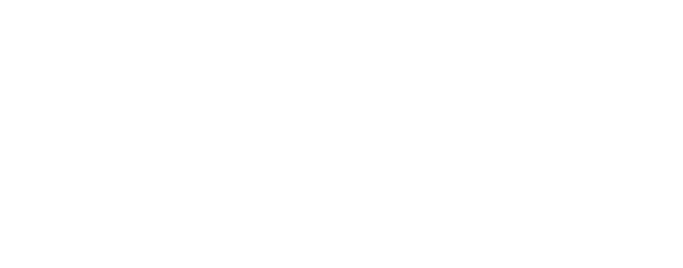
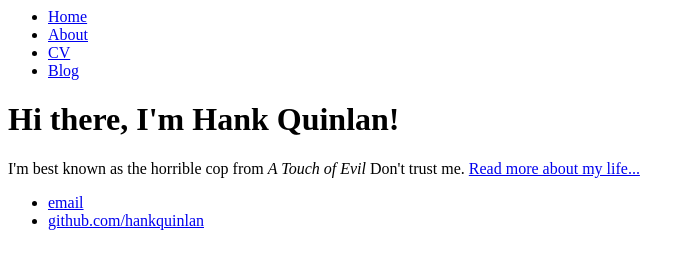
Before and after one commit to martinmichaelbrown/ttc-exercises, a plain HTML site: page index.html in a window 1280 px wide. Shown: the whole page, without its empty margins (0-683 px from the left). Drawn offline with Linux system fonts and the light colour scheme.

Commit message:
Update index.html

```diff
--- a/index.html
+++ b/index.html
@@ -1,10 +1,29 @@
-<!DOCTYPE html>
 <html>
+	<head>
+		<title>Hank Quinlan, Horrible Cop</title>
+	</head>
 	<body>
-	<div class="fb-customerchat"
- 		page_id="<104905857883567>"
- 		minimized="true">
-</div>
+		<nav>
+    		<ul>
+        		<li><a href="/">Home</a></li>
+	        	<li><a href="/about">About</a></li>
+        		<li><a href="/cv">CV</a></li>
+        		<li><a href="/blog">Blog</a></li>
+    		</ul>
+		</nav>
+		<div class="container">
+    		<div class="blurb">
+        		<h1>Hi there, I'm Hank Quinlan!</h1>
+				<p>I'm best known as the horrible cop from <em>A Touch of Evil</em> Don't trust me. <a href="/about">Read more about my life...</a></p>
+    		</div><!-- /.blurb -->
+		</div><!-- /.container -->
+		<footer>
+    		<ul>
+        		<li><a href="mailto:hankquinlanhub@gmail.com">email</a></li>
+        		<li><a href="https://github.com/hankquinlan">github.com/hankquinlan</a></li>
+			</ul>
+		</footer>
+
 <script>
   window.fbAsyncInit = function() {
     FB.init({
```
